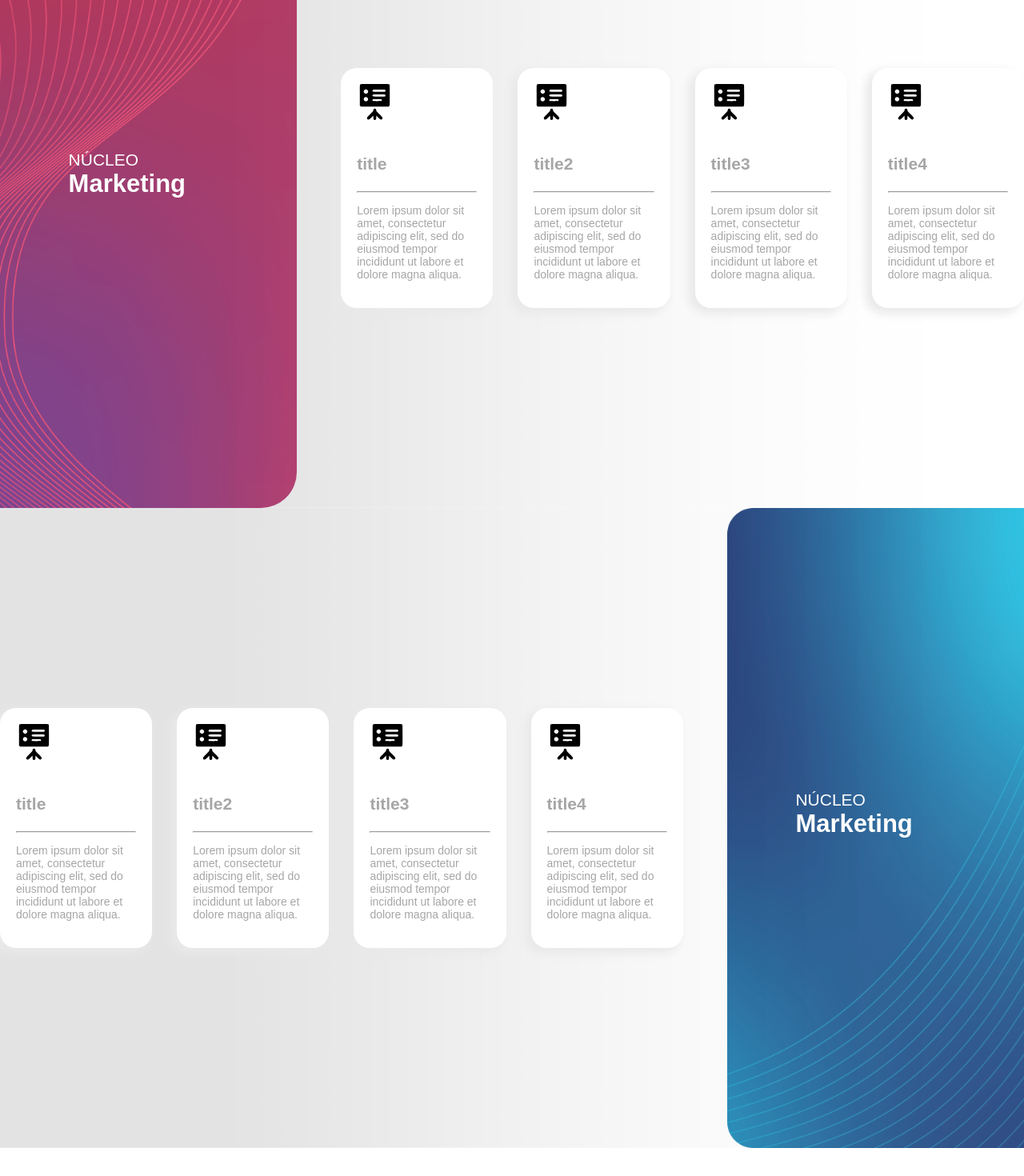
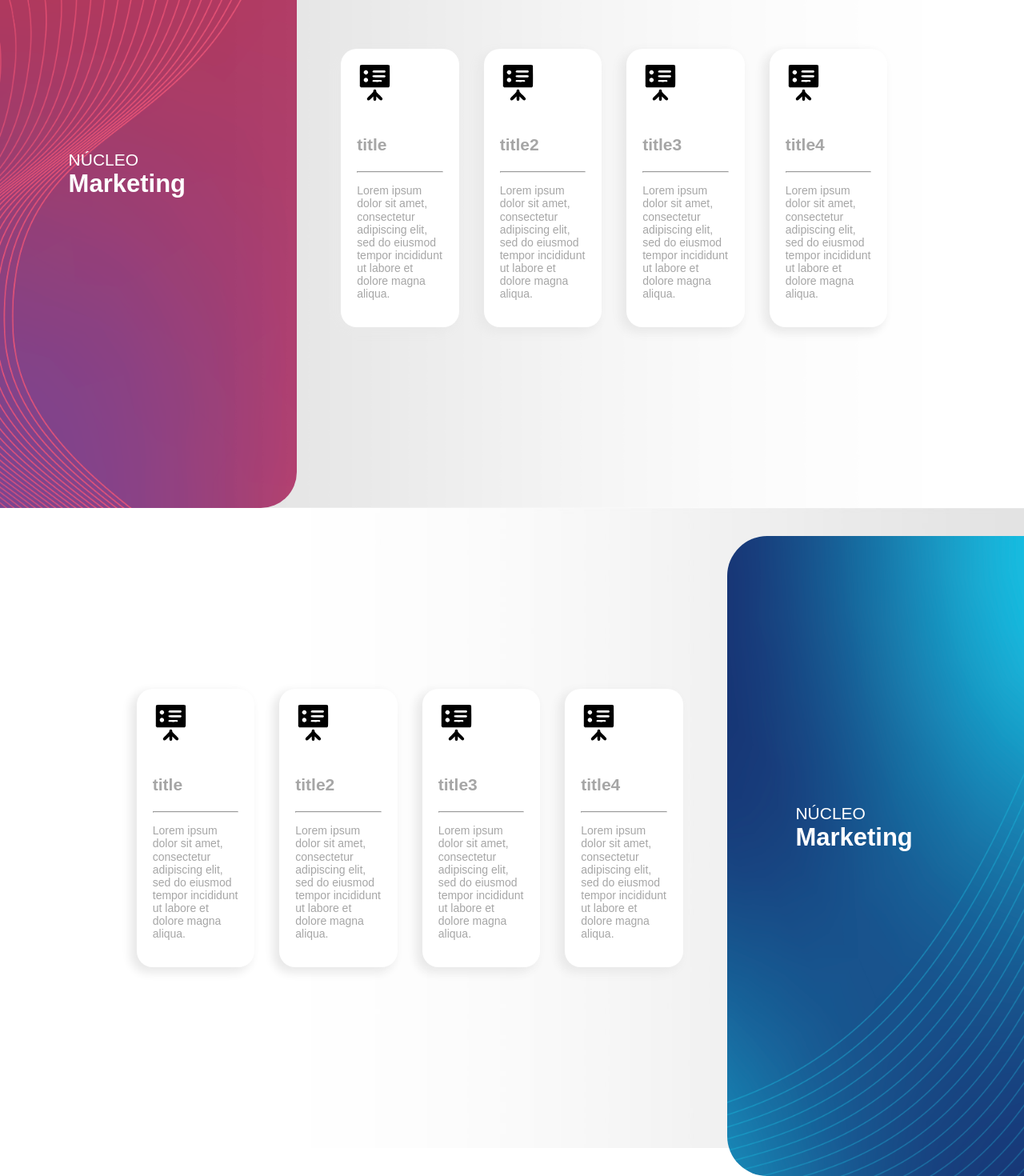
Before and after one commit to disabela-maria20/site-vibezz, a Next.js app: page / in a window 1280 px wide. Shown: the part 1409-2879 px from the top of the page at 80% size. Before the commit the page ends 2844 px from the top, so only its background shows below. Built offline with nearby package versions, Linux system fonts and the light colour scheme.

Commit message:
feat: update home mobile

```diff
--- a/app/component/organisms/HomeSectionCard/HomeSectionCard.module.scss
+++ b/app/component/organisms/HomeSectionCard/HomeSectionCard.module.scss
@@ -1,8 +1,9 @@
 .marketing {
-  background-image: url('/images/bg/bg-fundo.png');
-  background-repeat: no-repeat;
-  background-size: cover;
-
+  @include media(lg) {
+    background-image: url('/images/bg/bg-fundo.png');
+    background-repeat: no-repeat;
+    background-size: cover;
+  }
 
   position: relative;
   font-family: $font-family;
@@ -19,7 +20,6 @@
       display: grid;
       gap: 31px;
       height: 100;
-      max-width: 1200px;
       padding: 15px;
 
       @include media(md) {
@@ -27,6 +27,10 @@
         align-items: center;
         height: 100vh;
         padding: 0;
+      }
+
+      @include media(xl) {
+        margin-right: 20%;
       }
 
       .card {
@@ -128,10 +132,11 @@
 
 
 .mercado {
-  background-image: url('/images/bg/bg-fundo.png');
-  background-repeat: no-repeat;
-  background-size: cover;
-
+  @include media(lg) {
+    background-image: url('/images/bg/bg-fundo-inverso.jpg');
+    background-repeat: no-repeat;
+    background-size: cover;
+  }
 
   position: relative;
   font-family: $font-family;
@@ -148,19 +153,19 @@
     }
 
     .gridCard {
-
       display: grid;
       gap: 31px;
       height: 100;
-      max-width: 1200px;
       padding: 15px;
 
       @include media(md) {
-
         grid-template-columns: 1fr 1fr 1fr 1fr;
         align-items: center;
         height: 100vh;
         padding: 0;
+      }
+      @include media(xl) {
+        margin-left: 20%;
       }
 
       .card {
@@ -176,7 +181,7 @@
         }
 
         &:hover {
-          background-image: linear-gradient(145deg, $primary-color, $primary-colors, $secondary-colors);
+          background-image: linear-gradient(145deg, $tertiary-colors, $quaternary-colos);
 
           h3 {
 
@@ -212,7 +217,8 @@
       align-items: center;
       flex-direction: column;
       padding: 25px 0;
-      margin-bottom: 35px;
+      margin: 35px 0;
+      z-index: 2;
 
       span {
         font-weight: 400;
@@ -249,6 +255,8 @@
         background-repeat: no-repeat;
         background-size: cover;
         z-index: -1;
+        border-top-left-radius: 50px;
+        border-bottom-left-radius: 50px;
 
         @include media(lg) {
           height: 100vh;
--- a/utilities/styles/sass/abstracts/_variables.scss
+++ b/utilities/styles/sass/abstracts/_variables.scss
@@ -11,10 +11,10 @@ $tertiary-colors: #53b8da;
 $tertiary-colors-dark: #2f6f7b;
 
 $quaternary-colos:#1f417a;
-$quaternary-colos:#1b2842;
+$quaternary-colos-dark:#1b2842;
 
-$quaternary-colos: #b5c953;
-$quaternary-colos: #748338;
+$quintenary-colos: #b5c953;
+$quintenary-colos: #748338;
 
 $secondary-lingh-color: #fdfeff;
 $primary-lingh-color: #FFF;
```
Also changed, not shown: public/images/bg/bg-fundo-inverso.jpg (added).
